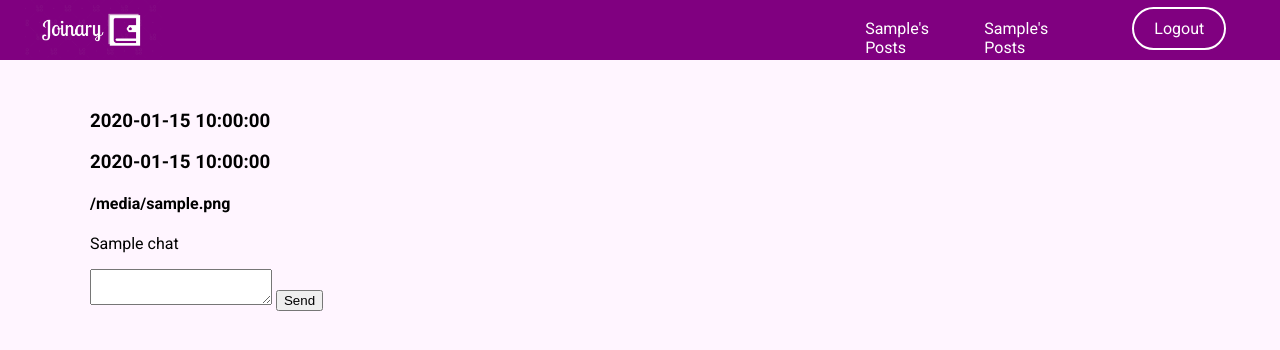
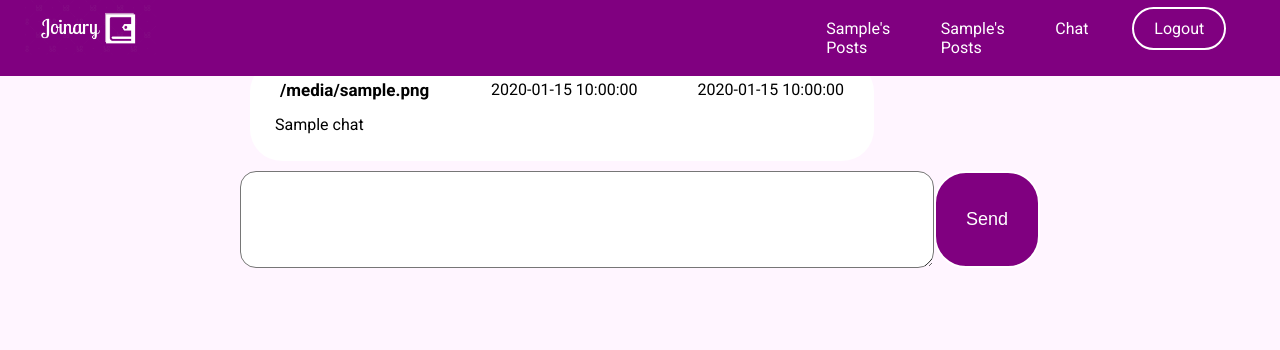
Before and after one commit to xyzhengg/Flask-Diary-App, a Flask app: template templates/chat.html in a window 1280 px wide. Shown: the top 350 px of the page. Run offline with Flask 2, Linux system fonts and the light colour scheme; the template is opened without the code that fills it: most values are stand-ins (such as "Sample title", 1, 10 or a date in 2020); some libraries are stand-ins or nearby versions; some web fonts are replaced.

Commit message:
added chat function

```diff
--- a/app.py
+++ b/app.py
@@ -38,25 +38,27 @@ def chat(diary_id):
 
     if request.method == 'GET':
         data = get_all_chats(diary_id)
+        chats_list=[]
         for chats in data:
-            user_id = chats['user_id']
-            poster = get_user_name(user_id)['first_name'].capitalize()
+            chatter_id = chats['user_id']
+            poster = get_user_name(chatter_id)['first_name'].capitalize()
             post_time = str(chats['post_time'])
-            print(post_time)
             datetime_obj = datetime.strptime(post_time, '%Y-%m-%d %H:%M:%S.%f')
             reversed_date = datetime_obj.strftime('%d-%m-%Y')
             time = datetime_obj.strftime('%H:%M:%S')
-
+            if chatter_id == user_id:
+                loggedin = 'yes'
+            else:
+                loggedin = 'no'
+            chat_dict = {'chat': chats['chat'], 'poster': poster, 'loggedin': loggedin, 'reversed_date': reversed_date, 'time': time}
+            chats_list.append(chat_dict)
         return render_template ('chat.html',
                                 diary_id = diary_id,
                                 user_name = user_name,
                                 user_one = user_one,
                                 user_two = user_two,
                                 user_id = user_id,
-                                data=data,
-                                reversed_date=reversed_date,
-                                time=time,
-                                poster=poster)
+                                chats_list=chats_list)
 
     if request.method == 'POST':
         chat = request.form.get('chat')
--- a/static/chat.css
+++ b/static/chat.css
@@ -2,6 +2,9 @@ nav {
     max-width: 100%;
     background-color: purple;
     height: 60px;
+    position: fixed;
+    top: 0;
+    z-index: 10;
   }
 
   body {
@@ -11,7 +14,7 @@ nav {
   }
 
   main {
-    max-width: 1100px;
+    max-width: 800px;
     margin: auto;
     margin-top: 50px;
     font-family: 'Roboto', sans-serif;
@@ -27,19 +30,28 @@ nav {
   .navigation-bar {
     display: flex;
     justify-content: space-between;
+    position: fixed;
+    top: 0;
+    z-index: 10;
+    background-color: purple;
+    width: 100%;
   }
   .logout {
     padding: 1.2em 1.8em;
     margin-right: 25px;
+    z-index: 3;
   }
 .user-one,
-  .user-two {
+.user-two,
+.chat-button {
   padding: 1.2rem 0;
   margin-right: 15px;
+  z-index: 3;
 }
 
 .user-two a,
-  .user-one a {
+.user-one a,
+.chat-button a {
   color: white;
 }
   .logout-btn {
@@ -57,3 +69,80 @@ nav {
     z-index: 5;
     padding-left: 25px;
   }
+
+  /* CHAT BUBBLE STYLING */
+  .chat-container {
+    display: flex;
+    flex-direction: column;
+    padding: 10px;
+    cursor: default;
+  }
+  .chat-div {
+    width: 80%;
+    height: fit-content;
+    background-color: white;
+    border-radius: 2rem;
+  }
+
+  .yes {
+    align-self: flex-end;
+    margin: 10px;
+    background-color: rgb(233, 201, 241);
+
+  }
+  .no {
+    align-self: flex-start;
+    margin: 10px;
+    background-color: rgb(239, 226, 239);
+  }
+
+  .heading {
+    display: flex;
+    justify-content: flex-end;
+    margin-top: 10px;
+
+  }
+.name {
+    flex-grow: 2;
+}
+.heading p {
+ margin: 10px 30px;
+ }
+
+.name {
+    font-weight: 900;
+    font-size: 17px;
+}
+.message {
+    margin: 25px;
+    margin-top: 5px;
+    line-height: 1.3rem;
+}
+
+/* FORM STYLING */
+form {
+    display: flex;
+    margin-bottom: 50px;
+}
+
+textarea {
+  border-radius: 1rem;
+  width: 630px;
+  font-size: 20px;
+  padding: 0.8rem 2rem;
+  margin: auto;
+  height: 70px;
+  font-size: 18px;
+  overflow-y: auto;
+  font-family: "Roboto", sans-serif;
+}
+
+.send-btn {
+  background-color: purple;
+  color: white;
+  padding: 10px 30px;
+  border: 2px solid;
+  border-radius: 2rem;
+  cursor: pointer;
+  font-size: 18px;
+}
--- a/static/main.css
+++ b/static/main.css
@@ -47,13 +47,15 @@ h1 {
   margin-right: 25px;
 }
 .user-one,
-.user-two {
+.user-two,
+.chat-button {
   padding: 1.2rem 0;
   margin-right: 15px;
 }
 
 .user-two a,
-.user-one a {
+.user-one a,
+.chat-button a {
   color: white;
 }
 .logout-btn {
--- a/static/main.js
+++ /dev/null
@@ -1,2 +0,0 @@
-// Scroll arrows
-console.log('loaded')
--- a/static/script.js
+++ b/static/script.js
@@ -0,0 +1 @@
+window.scrollTo(0, document.body.scrollHeight)
--- a/templates/chat.html
+++ b/templates/chat.html
@@ -18,14 +18,22 @@ Chat
 
 {% block article %}
 
-{% for chats in data %}
-<div class="chats['user_id']">
-    <h3 class="header"> {{ reversed_date }} </h3>
-    <h3 class="time"> {{time}}</h3>
-    <h4 class="name"> {{ poster }} </h4>
-    <p class="message"> {{ chats['chat'] }} </p>
+<div class="chat-container">
+{% for chat in chats_list %}
+<div class="chat-div {{ chat.loggedin }}">
+  <div class="chat-content">
+    <div class="heading">
+      <p class="name"> {{ chat.poster }} </p>
+      <p class="header"> {{ chat.reversed_date }} </p>
+      <p class="time"> {{ chat.time }}</p>
+    </div>
+    <div class="message-div">
+    <p class="message"> {{ chat.chat }} </p>
+    </div>
+  </div>
 </div>
 {% endfor %}
+</div>
 
 
 
@@ -37,4 +45,4 @@ Chat
 
 
 
-{% block tail_js %}  <script src="/static/main.js" async defer></script> {% endblock tail_js%}
+{% block tail_js %}  <script src="/static/script.js" async defer></script> {% endblock tail_js%}
--- a/templates/layout.html
+++ b/templates/layout.html
@@ -24,6 +24,10 @@
 
           <div class="user-two">
             <a href="/{{ user_two  }}-posts"> {{ user_two  }}'s Posts</a>
+          </div>
+
+          <div class="chat-button">
+            <a href="/{{ diary_id }}/chat"> Chat</a>
           </div>
 
           <div class="logout">
```
Also changed, not shown: templates/random.py (deleted, +0 -32 lines). Lines whose indentation alone changed are shown as unchanged.
